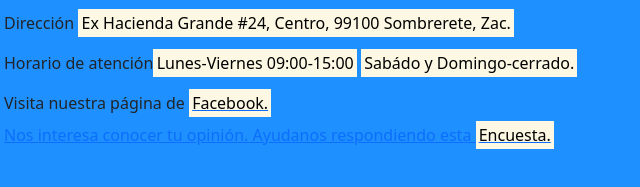
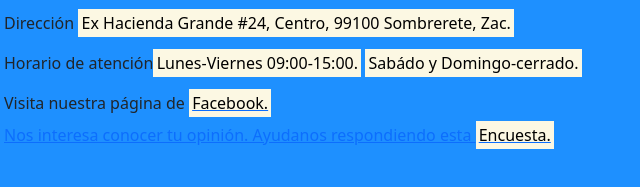
Before and after one commit to Chente31209/ElSeguimetoDeQuejas, a website: page quejas_agua/view/Datos.html in a window 1280 px wide. Shown: the part 209-396 px from the top of the page, 78-718 px from the left. Drawn offline with nearby package versions, Linux system fonts and the light colour scheme; files whose address does not match are found by name.

Commit message:
modificacion de datos

```diff
--- a/quejas_agua/view/Datos.html
+++ b/quejas_agua/view/Datos.html
@@ -45,7 +45,7 @@
           <h1>Sistema de Agua Potable y Saneamiento de Sombrerete, Zacatecas.</h1>
           <p>Número telefónico <mark>433 935 0072.</mark></p>
           <p>Dirección <mark>Ex Hacienda Grande #24, Centro, 99100 Sombrerete, Zac.</mark></p>
-          <p>Horario de atención<mark>Lunes-Viernes 09:00-15:00</mark> <mark>Sabádo y Domingo-cerrado.</mark></p>
+          <p>Horario de atención<mark>Lunes-Viernes 09:00-15:00.</mark> <mark>Sabádo y Domingo-cerrado.</mark></p>
           <p class="text-blue-200 mb-2">Visita nuestra página de
           <a href="https://www.facebook.com/SiapasSombrerete" target= "_blank" real="nofollow noopener
         noreferrer"> <mark>Facebook.</mark></p>
```
